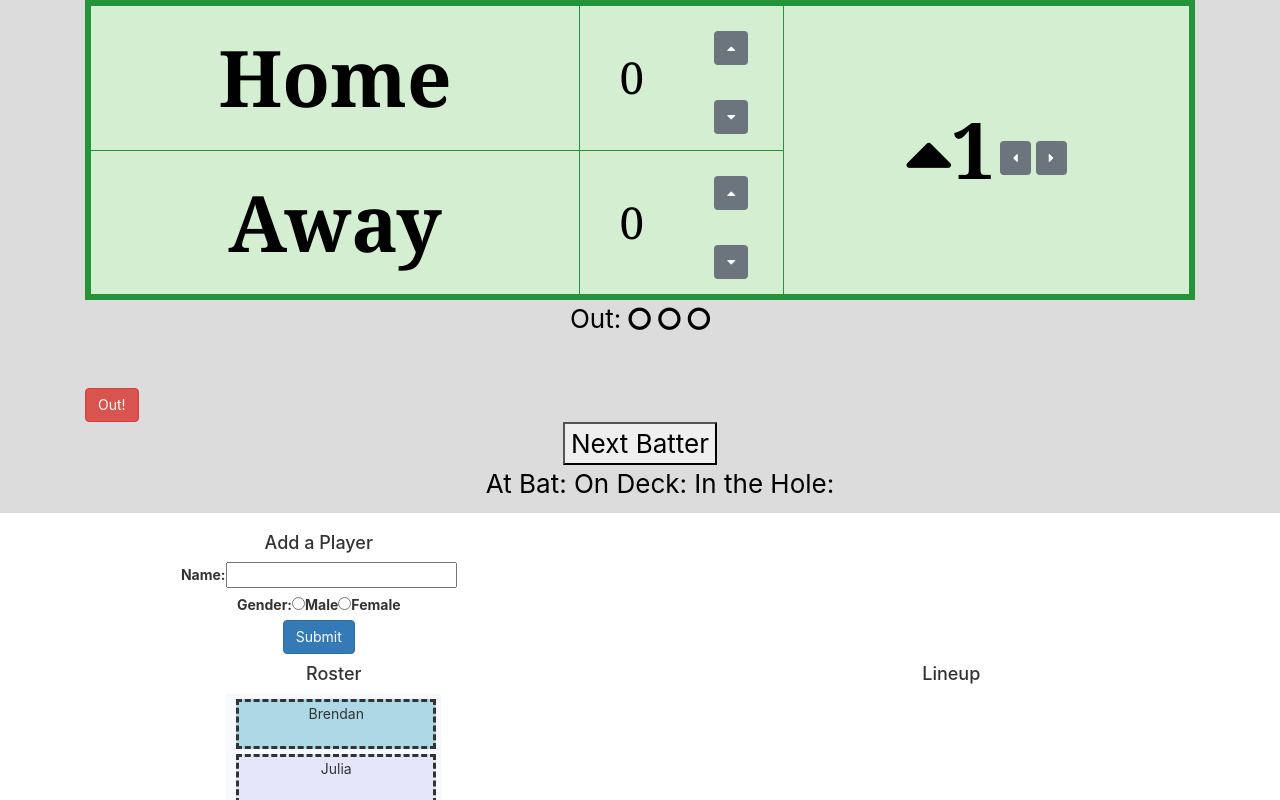
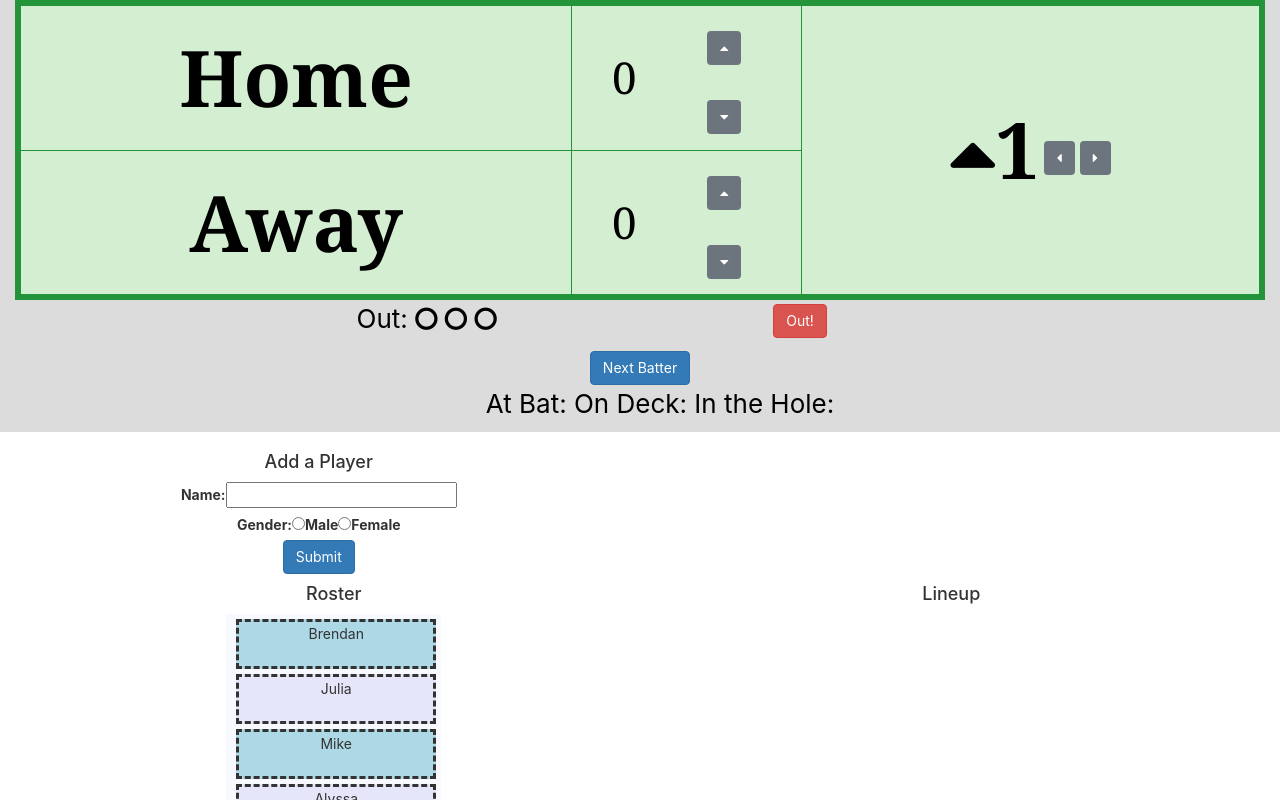
Before and after one commit to bgibz/Softball, a React (Create React App) app: page / in a window 1280 px wide. Shown: the top 800 px of the page. Built offline with nearby package versions, Linux system fonts and the light colour scheme.

Commit message:
scoreboard changes

```diff
--- a/src/Scoreboard.css
+++ b/src/Scoreboard.css
@@ -1,5 +1,6 @@
 .scoreboard {
   display: flex;
+  width: 100%;
 }
 
 table.greenTable {
--- a/src/Scoreboard.jsx
+++ b/src/Scoreboard.jsx
@@ -137,7 +137,7 @@ class Scoreboard extends React.Component {
 
         return (
             <div className = "scoreboard">
-            <div className = "container">
+            <div className = "container-fluid">
                 <div className = "row">
                 <div className = "col-md-12">
                     <table className = "greenTable">
@@ -182,17 +182,18 @@ class Scoreboard extends React.Component {
                         </tbody>
                     </table>
                 </div>
-                <div className="col-md-12">
+                </div>
+                <div className = "row">
+                <div className = "col-sm-4 offset-sm-2">
                     <p>Out:  <span dangerouslySetInnerHTML={{__html: outs}}></span></p>
-                    <br></br>
-                    <table className = "hiddenTable">
-                        <tbody>
-                            <tr>
-                                <td><buttton className='btn btn-danger' onClick={(e) => this.addOut()}>Out!</buttton></td>
-                            </tr>
-                        </tbody>
-                    </table>
-                    <button onClick={(e) => this.props.nextBatter()}>Next Batter</button>
+                </div>
+                <div className = "col-sm-3">
+                    <button className='btn btn-danger' onClick={(e) => this.addOut()}>Out!</button>
+                </div>
+                </div>
+                <div className = "row">
+                <div className = "col-sm-12">
+                    <button className='btn btn-primary' onClick={(e) => this.props.nextBatter()}>Next Batter</button>
                 </div>
                 </div>
                 <div className = "row">
```
Also changed, not shown: 1 other file (tests, documents, lock files or other folders).
